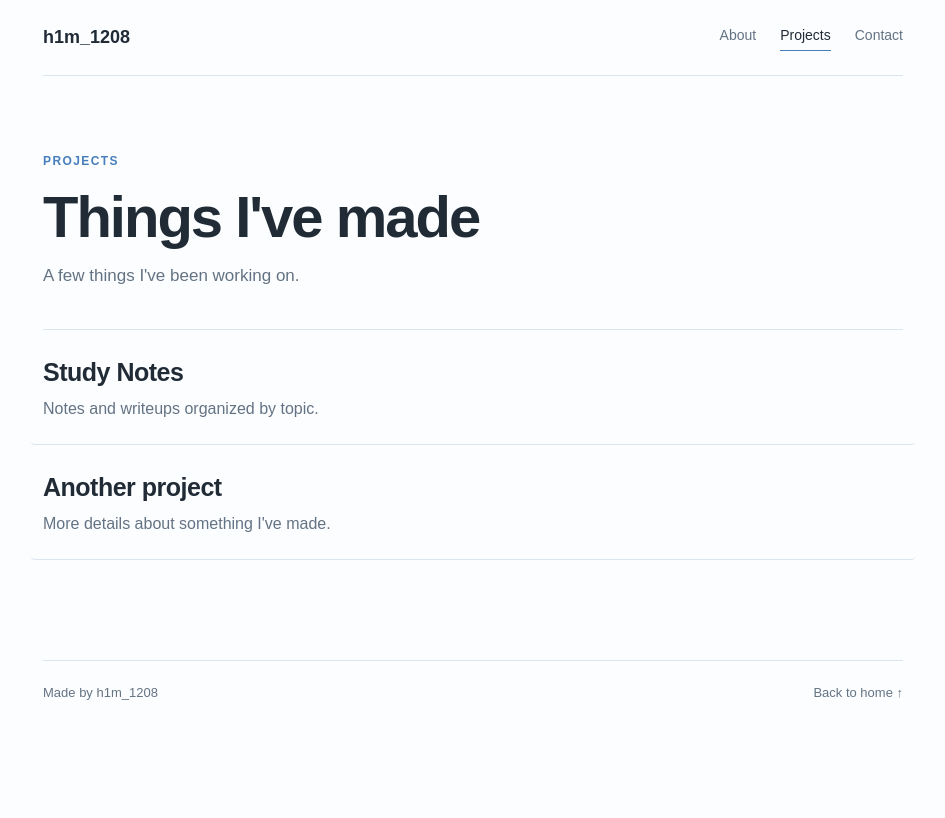
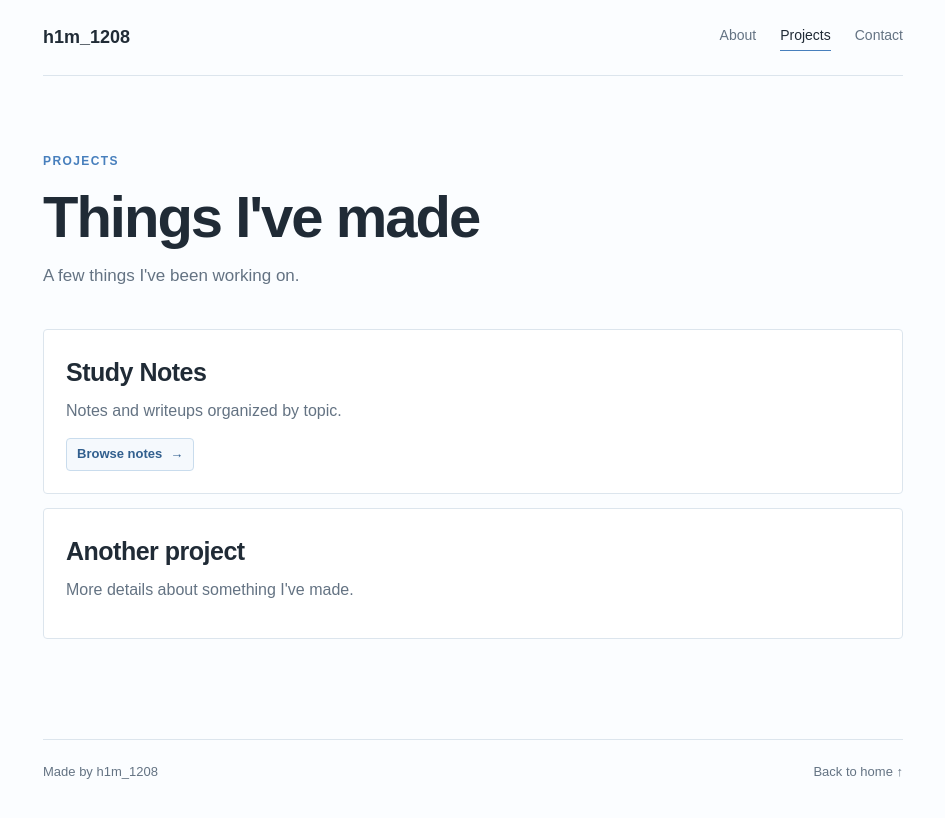
Before and after one commit to h1m1208/h1m1208.github.io, a Jekyll site: the page projects.html, which Jekyll copies as it is, in a window 1280 px wide. Shown: the top 818 px of the page, without its empty margins (167-1112 px from the left). Built offline with Jekyll 4.4.1, drawn with Linux system fonts in a browser that asks for light colours.

Commit message:
Update configuration and styles: add GFM input for kramdown, enhance project link styling, and improve layout for better user experience

```diff
--- a/_config.yml
+++ b/_config.yml
@@ -2,6 +2,9 @@ title: h1m_1208
 url: https://h1m1208.github.io
 baseurl: ""
 markdown: kramdown
+
+kramdown:
+  input: GFM
 
 collections:
   notes:
--- a/projects.html
+++ b/projects.html
@@ -23,9 +23,10 @@
         <h1>Things I've made</h1>
         <p class="intro-text">A few things I've been working on.</p>
         <div class="project-list">
-          <a class="project" href="study-notes/">
+          <a class="project project-link" href="study-notes/">
             <h2>Study Notes</h2>
             <p>Notes and writeups organized by topic.</p>
+            <span class="project-action">Browse notes <span aria-hidden="true">→</span></span>
           </a>
           <article class="project">
             <h2>Another project</h2>
--- a/style.css
+++ b/style.css
@@ -223,64 +223,127 @@ h1 span {
 }
 
 .project-list {
+  display: grid;
+  gap: 14px;
   margin-top: 40px;
-  border-top: 1px solid var(--line);
 }
 
 .project {
   display: block;
-  margin: 0 -12px;
-  padding: 22px 12px;
-  border-bottom: 1px solid var(--line);
+  margin: 0;
+  padding: 22px;
+  border: 1px solid var(--line);
   border-radius: 4px;
-  transition: background-color 160ms ease;
+  background: #fff;
+  transition: background-color 160ms ease, border-color 160ms ease, transform 160ms ease;
 }
 
-.project:hover {
+.project-link:hover,
+.project-link:focus-visible {
+  border-color: #b7d0e7;
   background: var(--blue-light);
+  color: var(--ink);
+  transform: translateY(-2px);
+}
+
+.project-link:focus-visible,
+.note-index-item:focus-visible {
+  outline: 3px solid #9fc2e2;
+  outline-offset: 3px;
 }
 
 .project h2 {
-  margin-bottom: 4px;
+  margin-bottom: 6px;
   font-size: 25px;
   letter-spacing: -0.5px;
 }
 
 .project p {
-  margin-bottom: 0;
+  margin-bottom: 14px;
   color: var(--muted);
 }
 
+.project-action {
+  display: inline-flex;
+  align-items: center;
+  gap: 8px;
+  padding: 5px 10px;
+  border: 1px solid #c9dced;
+  border-radius: 4px;
+  background: #f5f9fd;
+  color: #315f8e;
+  font-size: 13px;
+  font-weight: 700;
+}
+
+.project-action span {
+  transition: transform 160ms ease;
+}
+
+.project-link:hover .project-action span,
+.project-link:focus-visible .project-action span {
+  transform: translateX(3px);
+}
+
 .note-index {
-  margin-top: 40px;
-  border-top: 1px solid var(--line);
+  display: grid;
+  grid-template-columns: repeat(2, minmax(0, 1fr));
+  gap: 14px;
+  margin-top: 36px;
 }
 
 .note-index-item {
-  display: block;
-  padding: 16px 12px;
-  border-bottom: 1px solid var(--line);
+  position: relative;
+  display: flex;
+  min-height: 92px;
+  flex-direction: column;
+  justify-content: center;
+  padding: 16px 42px 16px 18px;
+  border: 1px solid var(--line);
   border-radius: 4px;
+  background: #fff;
+  transition: background-color 160ms ease, border-color 160ms ease, transform 160ms ease;
 }
 
-.note-index-item:hover {
+.note-index-item::after {
+  position: absolute;
+  top: 50%;
+  right: 16px;
+  color: var(--blue);
+  content: "→";
+  transform: translateY(-50%);
+  transition: transform 160ms ease;
+}
+
+.note-index-item:hover,
+.note-index-item:focus-visible {
+  border-color: #b7d0e7;
   background: var(--blue-light);
+  color: var(--ink);
+  transform: translateY(-2px);
+}
+
+.note-index-item:hover::after,
+.note-index-item:focus-visible::after {
+  transform: translate(3px, -50%);
 }
 
 .note-index-path {
   display: block;
-  margin-bottom: 2px;
+  margin-bottom: 5px;
   color: var(--muted);
-  font-size: 12px;
+  font-size: 11px;
+  line-height: 1.4;
 }
 
 .note-page {
+  width: min(100% - 40px, 1080px);
   display: grid;
-  grid-template-columns: minmax(190px, 240px) minmax(0, 1fr);
+  grid-template-columns: minmax(210px, 250px) minmax(0, 1fr);
   align-items: start;
-  gap: 48px;
+  gap: 56px;
   min-height: 430px;
-  padding: 60px 0 90px;
+  padding: 72px 0 100px;
   animation: fade-in-up 450ms ease-out both;
 }
 
@@ -352,7 +415,7 @@ h1 span {
 }
 
 .note-index-content .note-index {
-  margin-top: 32px;
+  margin-top: 36px;
 }
 
 .note-toolbar {
@@ -482,6 +545,7 @@ footer p {
   }
 
   .note-page {
+    width: min(100% - 32px, 1080px);
     padding: 48px 0 72px;
   }
 
@@ -493,7 +557,11 @@ footer p {
 @media (max-width: 700px) {
   .note-page {
     grid-template-columns: minmax(0, 1fr);
-    gap: 28px;
+    gap: 36px;
+  }
+
+  .note-index {
+    grid-template-columns: minmax(0, 1fr);
   }
 
   .note-sidebar {
```
